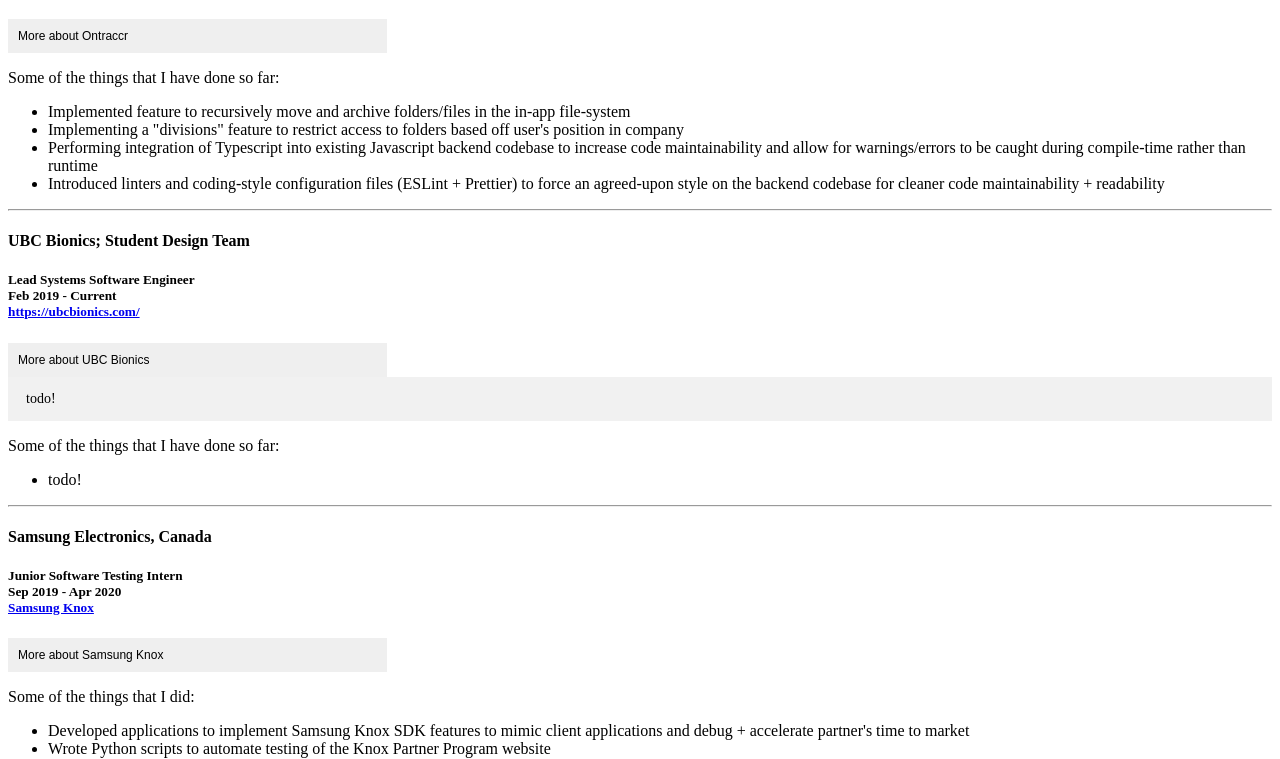
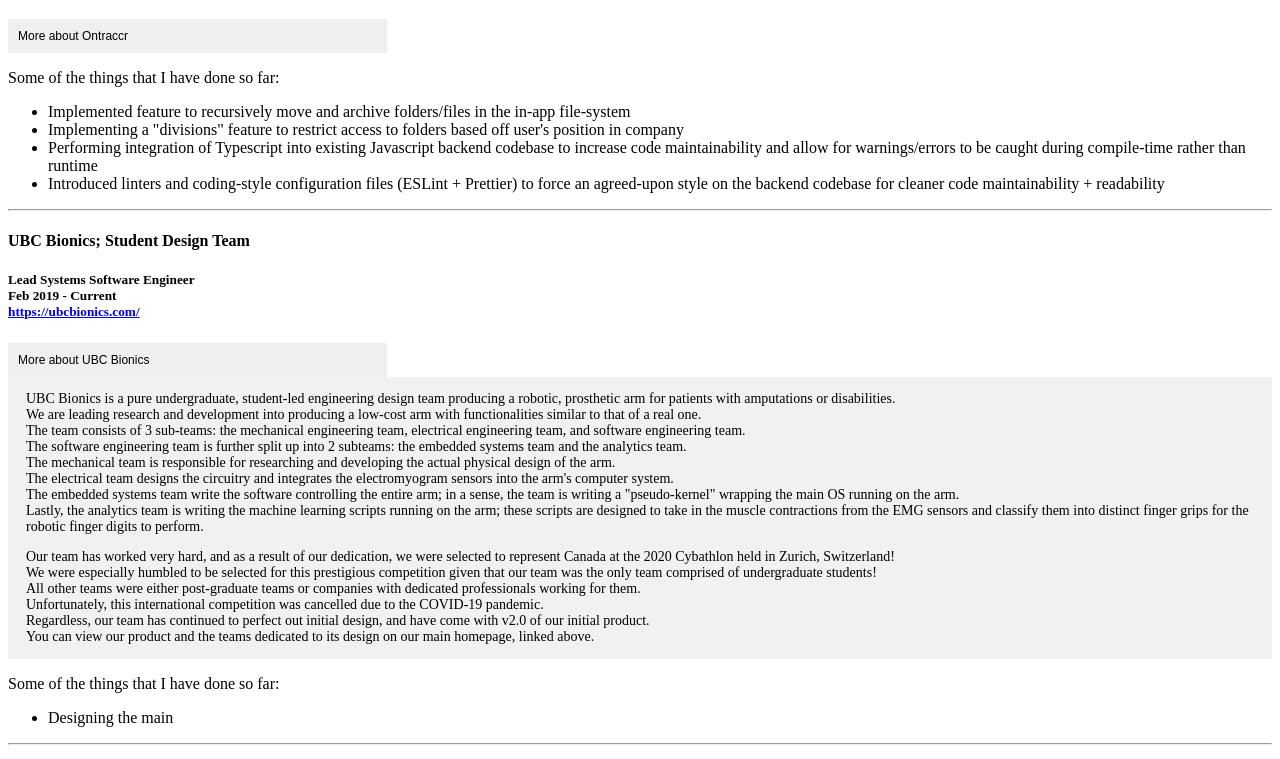
Before and after one commit to raunakab/Website, a plain HTML site: page index.html in a window 1280 px wide. Both pictures are taken after a click on the button "More about UBC Bionics". Shown: the part 985-1744 px from the top of the page. Drawn offline with Linux system fonts and the light colour scheme.

Commit message:
add info about ubc bionics

```diff
--- a/index.html
+++ b/index.html
@@ -101,7 +101,22 @@
       <button type='button' class='collapsible'>More about UBC Bionics</button>
       <div id='ubc_bionics_synopsis' class='content'>
         <p>
-          todo!
+          UBC Bionics is a pure undergraduate, student-led engineering design team producing a robotic, prosthetic arm for patients with amputations or disabilities.<br>
+          We are leading research and development into producing a low-cost arm with functionalities similar to that of a real one.<br>
+          The team consists of 3 sub-teams: the mechanical engineering team, electrical engineering team, and software engineering team.<br>
+          The software engineering team is further split up into 2 subteams: the embedded systems team and the analytics team.<br>
+          The mechanical team is responsible for researching and developing the actual physical design of the arm.<br>
+          The electrical team designs the circuitry and integrates the electromyogram sensors into the arm's computer system.<br>
+          The embedded systems team write the software controlling the entire arm; in a sense, the team is writing a "pseudo-kernel" wrapping the main OS running on the arm.<br>
+          Lastly, the analytics team is writing the machine learning scripts running on the arm; these scripts are designed to take in the muscle contractions from the EMG sensors and classify them into distinct finger grips for the robotic finger digits to perform.<br>
+        </p>
+        <p>
+          Our team has worked very hard, and as a result of our dedication, we were selected to represent Canada at the 2020 Cybathlon held in Zurich, Switzerland!<br>
+          We were especially humbled to be selected for this prestigious competition given that our team was the only team comprised of undergraduate students!<br>
+          All other teams were either post-graduate teams or companies with dedicated professionals working for them.<br>
+          Unfortunately, this international competition was cancelled due to the COVID-19 pandemic.<br>
+          Regardless, our team has continued to perfect out initial design, and have come with v2.0 of our initial product.<br>
+          You can view our product and the teams dedicated to its design on our main homepage, linked above.
         </p>
       </div>
       <div id='ubc_bionics_contributions'>
@@ -109,7 +124,9 @@
           Some of the things that I have done so far:
         </p>
         <ul>
-          <li>todo!</li>
+          <li>
+            Designing the main
+          </li>
         </ul>
       </div>
     </div>
```
Also changed, not shown: js/index.js (line endings or trailing spaces).
